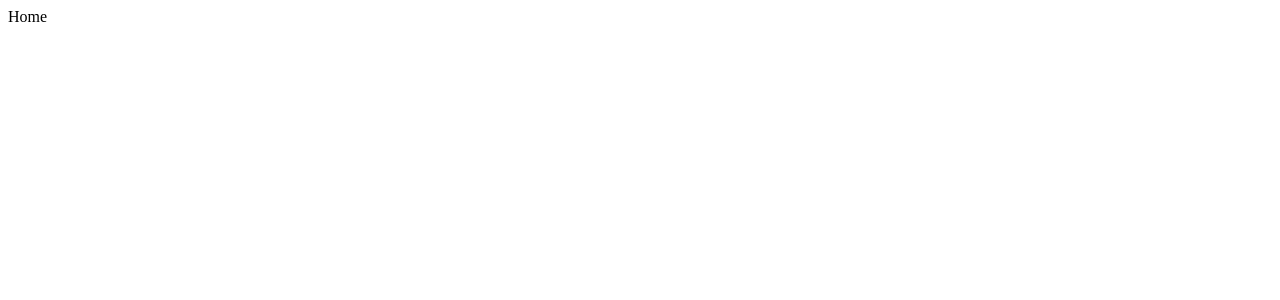
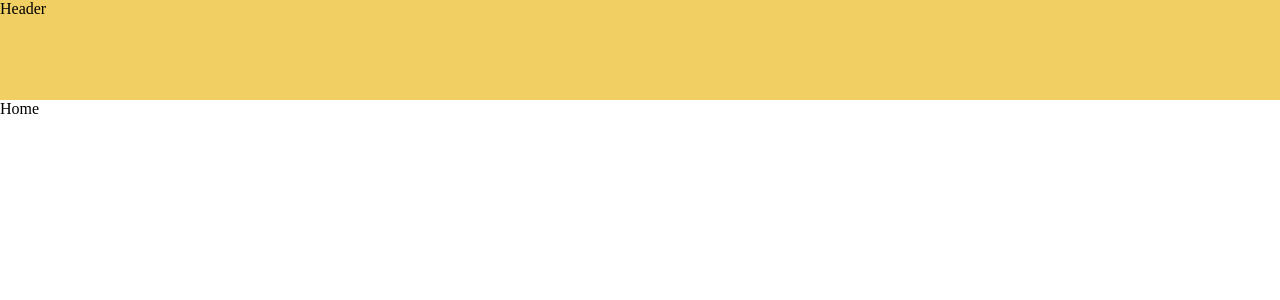
Before and after one commit to trasta298/portfolio, a React (Vite) app: page / in a window 1280 px wide. Shown: the top 300 px of the page. Built offline with nearby package versions, Linux system fonts and the light colour scheme.

Commit message:
add Header

```diff
--- a/src/App.tsx
+++ b/src/App.tsx
@@ -1,11 +1,37 @@
 import * as React from 'react'
+import { BrowserRouter as Router, Route } from 'react-router-dom'
+import styled from 'styled-components'
 import { Home } from './pages/Home'
-import { BrowserRouter as Router, Route } from 'react-router-dom'
+import { Header } from './pages/Header'
+import { Color } from './style/Color'
 
 export const App : React.FC = () => {
   return (
-    <Router>
-      <Route exact path='/' component={Home}></Route>
-    </Router>
+    <Page>
+      <HeaderContainer>
+        <Header />
+      </HeaderContainer>
+      <Content>
+        <Router>
+          <Route exact path='/' component={Home}></Route>
+        </Router>
+      </Content>
+    </Page>
   )
 }
+
+const Page = styled.div`
+  display: flex;
+  flex-direction: column;
+  height: 100vh;
+  width: 100%;
+`
+
+const Content = styled.div`
+  height: calc(100vh - 100px);
+`
+
+const HeaderContainer = styled.div`
+  background-color: ${Color.main};
+  height: 100px;
+`
--- a/src/index.html
+++ b/src/index.html
@@ -4,7 +4,7 @@
         <title>trasta</title>
         <meta charset="utf-8">
     </head>
-    <body>
+    <body style="margin: 0px;">
         <div id="app"></div>
         <script src="index.tsx"></script>
     </body>
--- /dev/null
+++ b/src/pages/Header.tsx
@@ -0,0 +1,9 @@
+import * as React from 'react'
+
+export const Header : React.FC = () => {
+  return (
+    <>
+      Header
+    </>
+  )
+}
--- /dev/null
+++ b/src/style/Color.ts
@@ -0,0 +1,6 @@
+export const Color = {
+  textPrimary: '#280B0B',
+  textSecondaly: '#3F3009',
+  main: '#F2CF63',
+  accent: '#F2AB6D'
+}
```
Also changed, not shown: package.json (+6 -2 lines), 2 other files (tests, documents, lock files or other folders).
